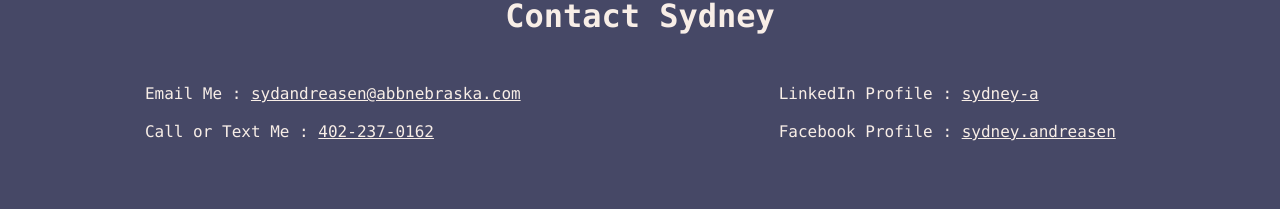
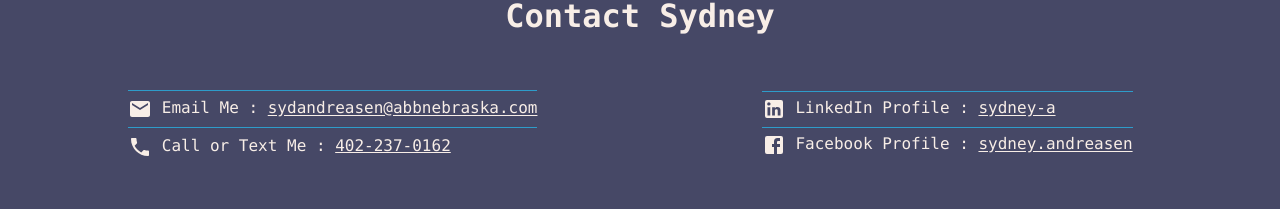
Before and after one commit to sydandreasen/portfolio, a React (Create React App) app: page / in a window 1280 px wide. Shown: the part 571-780 px from the top of the page. Built offline with nearby package versions, Linux system fonts and the light colour scheme.

Commit message:
add contact icons and restyle

```diff
--- a/src/Components/JS/About.js
+++ b/src/Components/JS/About.js
@@ -1,5 +1,9 @@
 import React from "react";
 import Tooltip from "@material-ui/core/Tooltip";
+import EmailIcon from "@material-ui/icons/Email";
+import PhoneIcon from "@material-ui/icons/Phone";
+import LinkedInIcon from "@material-ui/icons/LinkedIn";
+import FacebookIcon from "@material-ui/icons/Facebook";
 import {
   fadeInLeft,
   fadeInRight,
@@ -162,14 +166,15 @@ export const About = (props) => {
             {/* TODO : add icons and links */}
             <div style={animations.fadeInLeft}>
               <p>
-                <span>Email Me : </span>
+                <EmailIcon style={{ verticalAlign: "middle" }} />
+                <span> Email Me : </span>
                 <a href="mailto:sydandreasen@abbnebraska.com">
                   sydandreasen@abbnebraska.com
                 </a>
               </p>
-              <br />
               <p>
-                <span>Call or Text Me : </span>
+                <PhoneIcon style={{ verticalAlign: "middle" }} />
+                <span> Call or Text Me : </span>
                 <a href="tel:4022370162">402-237-0162</a>
               </p>
             </div>
@@ -180,14 +185,15 @@ export const About = (props) => {
           <StyleRoot>
             <div style={animations.fadeInRight}>
               <p>
-                <span>LinkedIn Profile : </span>
+                <LinkedInIcon style={{ verticalAlign: "middle" }} />
+                <span> LinkedIn Profile : </span>
                 <a href="https://www.linkedin.com/in/sydney-a/" target="_blank">
                   sydney-a
                 </a>
               </p>
-              <br />
               <p>
-                <span>Facebook Profile : </span>
+                <FacebookIcon style={{ verticalAlign: "middle" }} />
+                <span> Facebook Profile : </span>
                 <a
                   href="https://www.facebook.com/sydney.andreasen"
                   target="_blank"
--- a/src/Components/SCSS/App.scss
+++ b/src/Components/SCSS/App.scss
@@ -123,6 +123,11 @@ $dblue: #29648a;
         a {
           color: $shell;
         }
+        p {
+          border-top: $lblue solid 1px;
+          padding-top: 1.5%;
+          margin-top: 1.5%;
+        }
       }
     }
   }
```
